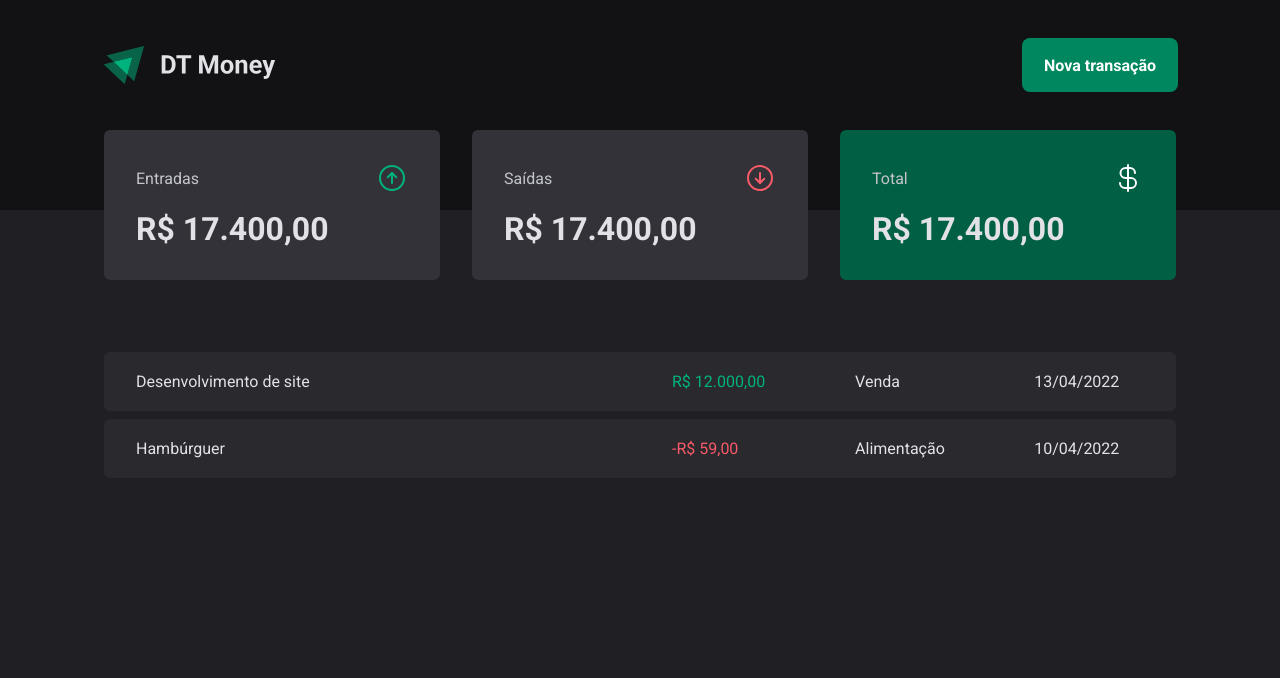
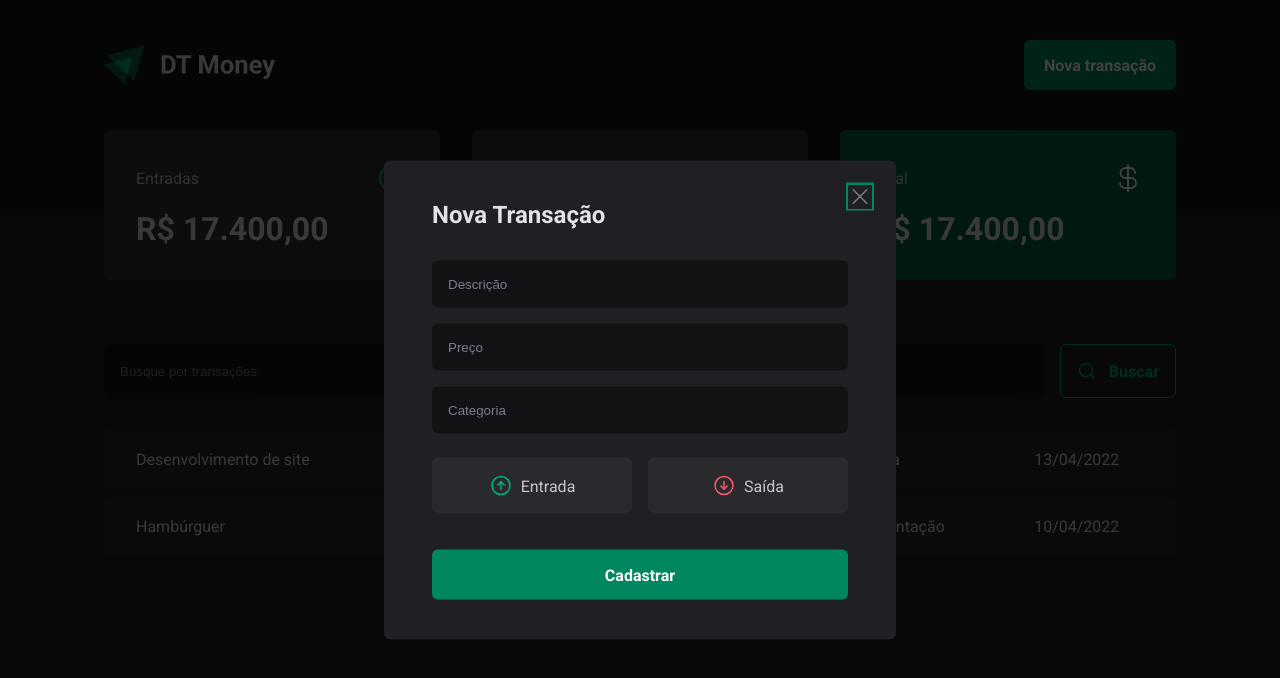
Before and after one commit to diegolauar/dt-money, a React (Vite) app: page / in a window 1280 px wide. Both pictures are taken after a click on the button "Nova transação". Shown: the top 678 px of the page. Built offline with nearby package versions, Linux system fonts and the light colour scheme.

Commit message:
Finalizando box New Entrada

```diff
--- a/package.json
+++ b/package.json
@@ -10,6 +10,8 @@
     "preview": "vite preview"
   },
   "dependencies": {
+    "@radix-ui/react-dialog": "^1.1.6",
+    "@radix-ui/react-radio-group": "^1.2.3",
     "phosphor-react": "^1.4.1",
     "react": "^19.0.0",
     "react-dom": "^19.0.0",
--- a/src/components/Header/index.tsx
+++ b/src/components/Header/index.tsx
@@ -1,12 +1,19 @@
 import { HeaderContainer, HeaderContent, NewTransactionButton } from "./styles";
 import logoImg from '../../assets/Logo.svg'
+import * as Dialog from '@radix-ui/react-dialog';
+import { NewTransactionModal } from "../NewTransactionModal";
 export function Header() {
     return (
         <HeaderContainer>
             <HeaderContent>
                 <img src={logoImg} alt="" />
+                <Dialog.Root>
+                    <Dialog.Trigger asChild>
+                        <NewTransactionButton>Nova transação</NewTransactionButton>
+                    </Dialog.Trigger>
+                    <NewTransactionModal />
 
-                <NewTransactionButton>Nova transação</NewTransactionButton>
+                </Dialog.Root>
             </HeaderContent>
         </HeaderContainer>
     )
--- /dev/null
+++ b/src/components/NewTransactionModal/index.tsx
@@ -0,0 +1,40 @@
+import * as Dialog from '@radix-ui/react-dialog';
+ import {  ArrowCircleDown, ArrowCircleUp, X } from "phosphor-react";
+
+ import { CloseButton, Content, Overlay, TransactionType, TransactionTypeButton } from './styles';
+
+ export function NewTransactionModal() {
+   return (
+     <Dialog.Portal>
+       <Overlay />
+
+       <Content>
+         <Dialog.Title>Nova Transação</Dialog.Title>
+
+         <CloseButton>
+           <X size={24} />
+         </CloseButton>
+
+         <form>
+           <input type="text" placeholder="Descrição" required />
+           <input type="number" placeholder="Preço" required />
+           <input type="text" placeholder="Categoria" required />
+
+           <TransactionType>
+           <TransactionTypeButton variant="income" value="income">
+               <ArrowCircleUp size={24} />
+               Entrada
+             </TransactionTypeButton>
+             <TransactionTypeButton variant="outcome" value="outcome">
+               <ArrowCircleDown size={24} />
+               Saída
+             </TransactionTypeButton>
+           </TransactionType>
+           <button type="submit">
+             Cadastrar
+           </button>
+         </form>
+       </Content>
+     </Dialog.Portal>
+   );
+ }
--- /dev/null
+++ b/src/components/NewTransactionModal/styles.ts
@@ -0,0 +1,115 @@
+import styled from "styled-components";
+ import * as Dialog from '@radix-ui/react-dialog';
+ import * as RadioGroup from '@radix-ui/react-radio-group';
+
+
+ export const Overlay = styled(Dialog.Overlay)`
+   position: fixed;
+   width: 100vw;
+   height: 100vh;
+   inset: 0;
+   background: rgba(0, 0, 0, 0.75);
+ `;
+
+ export const Content = styled(Dialog.Content)`
+   min-width: 32rem;
+   border-radius: 6px;
+   padding: 2.5rem 3rem;
+   background: ${props => props.theme["gray-800"]};
+
+   position: fixed;
+   top: 50%;
+   left: 50%;
+   transform: translate(-50%, -50%);
+
+   form {
+     margin-top: 2rem;
+
+     display: flex;
+     flex-direction: column;
+     gap: 1rem;
+
+     input {
+       border-radius: 6px;
+       border: 0;
+       background: ${props => props.theme["gray-900"]};
+       color: ${props => props.theme["gray-300"]};
+       padding: 1rem;
+
+       &::placeholder {
+         color: ${props => props.theme["gray-500"]};
+       }
+     }
+
+     button[type="submit"] {
+       height: 50px;
+       border: 0;
+       background: ${props => props.theme["green-500"]};
+       color: ${props => props.theme.white};
+       font-weight: bold;
+       padding: 0 1.25rem;
+       border-radius: 6px;
+       margin-top: 1.25rem;
+       cursor: pointer;
+
+       &:hover {
+         background: ${props => props.theme["green-700"]};
+         transition: background-color 0.2s;
+       }
+     }
+   }
+ `;
+
+ export const CloseButton = styled(Dialog.Close)`
+   position: absolute;
+   background: transparent;
+   border: 0;
+   top: 1.5rem;
+   right: 1.5rem;
+   line-height: 0;
+   cursor: pointer;
+   color: ${props => props.theme["gray-500"]};
+ `;
+
+
+export const TransactionType = styled(RadioGroup.Root)`
+display: grid;
+grid-template-columns: repeat(2, 1fr);
+gap: 1rem;
+margin-top: 0.5rem;
+`;
+
+interface TransactionTypeButtonProps {
+variant: 'income' | 'outcome';
+}
+export const TransactionTypeButton = styled(RadioGroup.Item)<TransactionTypeButtonProps>`
+background: ${props => props.theme["gray-700"]};
+padding: 1rem;
+display: flex;
+align-items: center;
+justify-content: center;
+gap: 0.5rem;
+border-radius: 6px;
+cursor: pointer;
+border: 0;
+color: ${props => props.theme["gray-300"]};
+
+svg {
+  color: ${props => props.variant === 'income' ? props.theme["green-300"] : props.theme["red-300"]};
+}
+
+
+&[data-state='unchecked']:hover {
+     transition: background-color 0.2s;
+     background: ${props => props.theme["gray-600"]};
+   }
+
+   &[data-state='checked'] {
+     color: ${props => props.theme.white};
+     background: ${props => props.variant === 'income' ? props.theme["green-500"] : props.theme["red-500"]};
+
+     svg {
+       color: ${props => props.theme.white};
+     }
+   }
+`;
--- /dev/null
+++ b/src/pages/Transactions/components/SearchForm/index.tsx
@@ -0,0 +1,15 @@
+import { MagnifyingGlass } from "phosphor-react";
+ import { SearchFormContainer } from "./styles";
+
+ export function SearchForm() {
+   return (
+     <SearchFormContainer>
+       <input type="text" placeholder="Busque por transações" />
+
+       <button type="submit">
+         <MagnifyingGlass size={20} />
+         Buscar
+       </button>
+     </SearchFormContainer>
+   );
+ }
--- /dev/null
+++ b/src/pages/Transactions/components/SearchForm/styles.ts
@@ -0,0 +1,40 @@
+import styled from "styled-components";
+
+ export const SearchFormContainer = styled.form`
+   display: flex;
+   gap: 1rem;
+
+   input {
+     flex: 1;
+     border-radius: 6px;
+     border: 0;
+     background: ${props => props.theme["gray-900"]};
+     color: ${props => props.theme["gray-300"]};
+     padding: 1rem;
+
+     &::placeholder {
+       color: ${props => props.theme["gray-500"]};
+     }
+   }
+
+   button {
+     display: flex;
+     align-items: center;
+     gap: 0.75rem;
+
+     border: 0;
+     padding: 1rem;
+     background: transparent;
+     border: 1px solid ${props => props.theme["green-300"]};
+     color: ${props => props.theme["green-300"]};
+     font-weight: bold;
+     border-radius: 6px;
+
+     &:hover {
+       background: ${props => props.theme["green-500"]};
+       border-color: ${props => props.theme["green-500"]};
+       color: ${props => props.theme["white"]};
+       transition: background-color 0.2s, color 0.2s, border-color 0.2s;
+     }
+   }
+ `
--- a/src/pages/Transactions/index.tsx
+++ b/src/pages/Transactions/index.tsx
@@ -1,5 +1,6 @@
 import { Header } from "../../components/Header";
 import { Summary } from "../../components/Summary";
+import { SearchForm } from "./components/SearchForm";
 import { PriceHighlight, TransactionsContainer, TransactionsTable } from "./styles";
 
 export function Transactions() {
@@ -8,6 +9,8 @@
             <Header />
             <Summary />
             <TransactionsContainer>
+
+                <SearchForm/>
                 <TransactionsTable>
                     <tbody>
                         <tr>
--- a/src/pages/Transactions/styles.ts
+++ b/src/pages/Transactions/styles.ts
@@ -11,7 +11,7 @@
    width: 100%;
    border-collapse: separate;
    border-spacing: 0 0.5rem;
-   /* margin-top: 1.5rem; */
+   margin-top: 1.5rem;
 
    td {
      padding: 1.25rem 2rem;
```
Also changed, not shown: 1 other file (tests, documents, lock files or other folders). Lines whose indentation alone changed are shown as unchanged.
